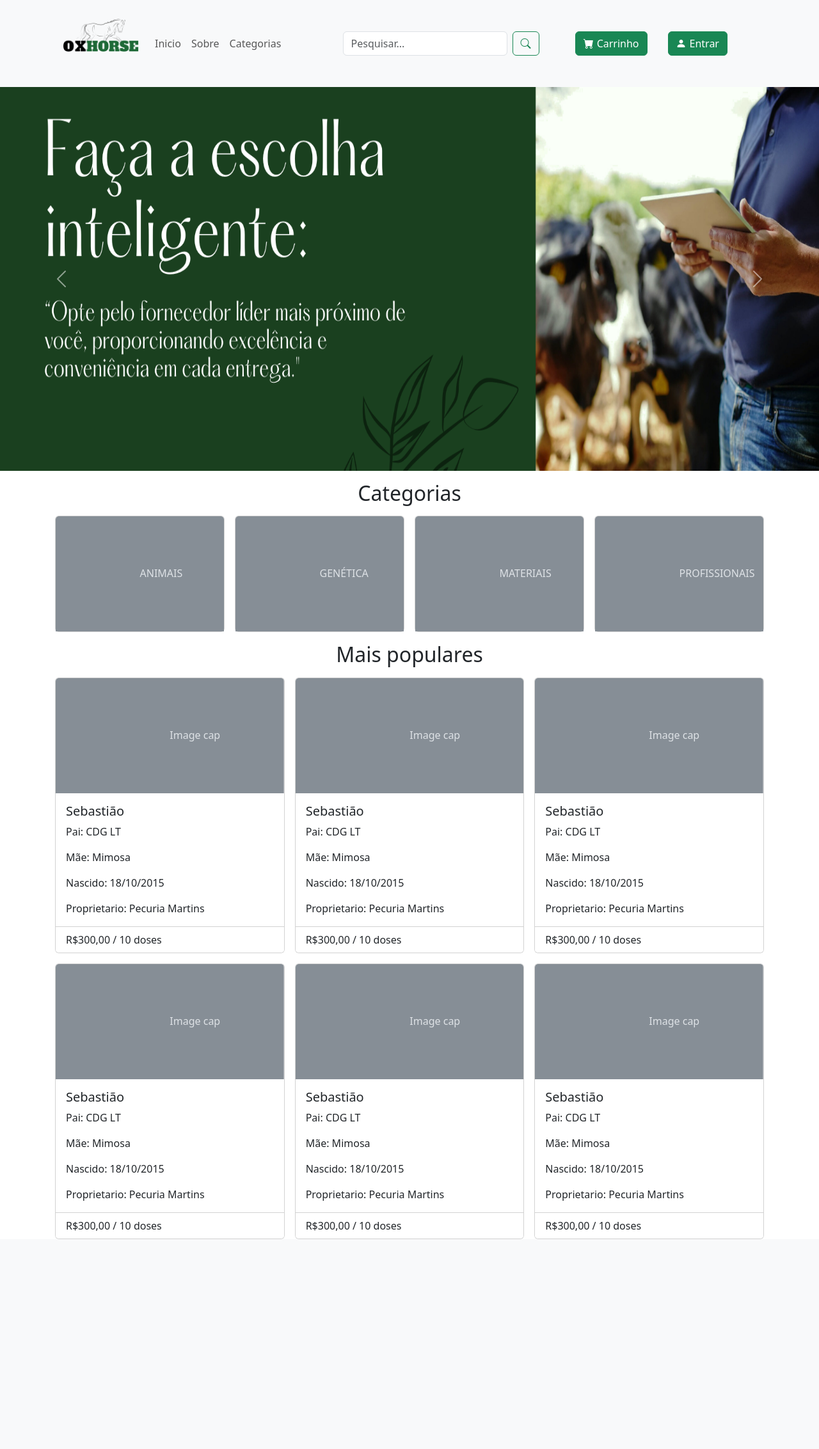
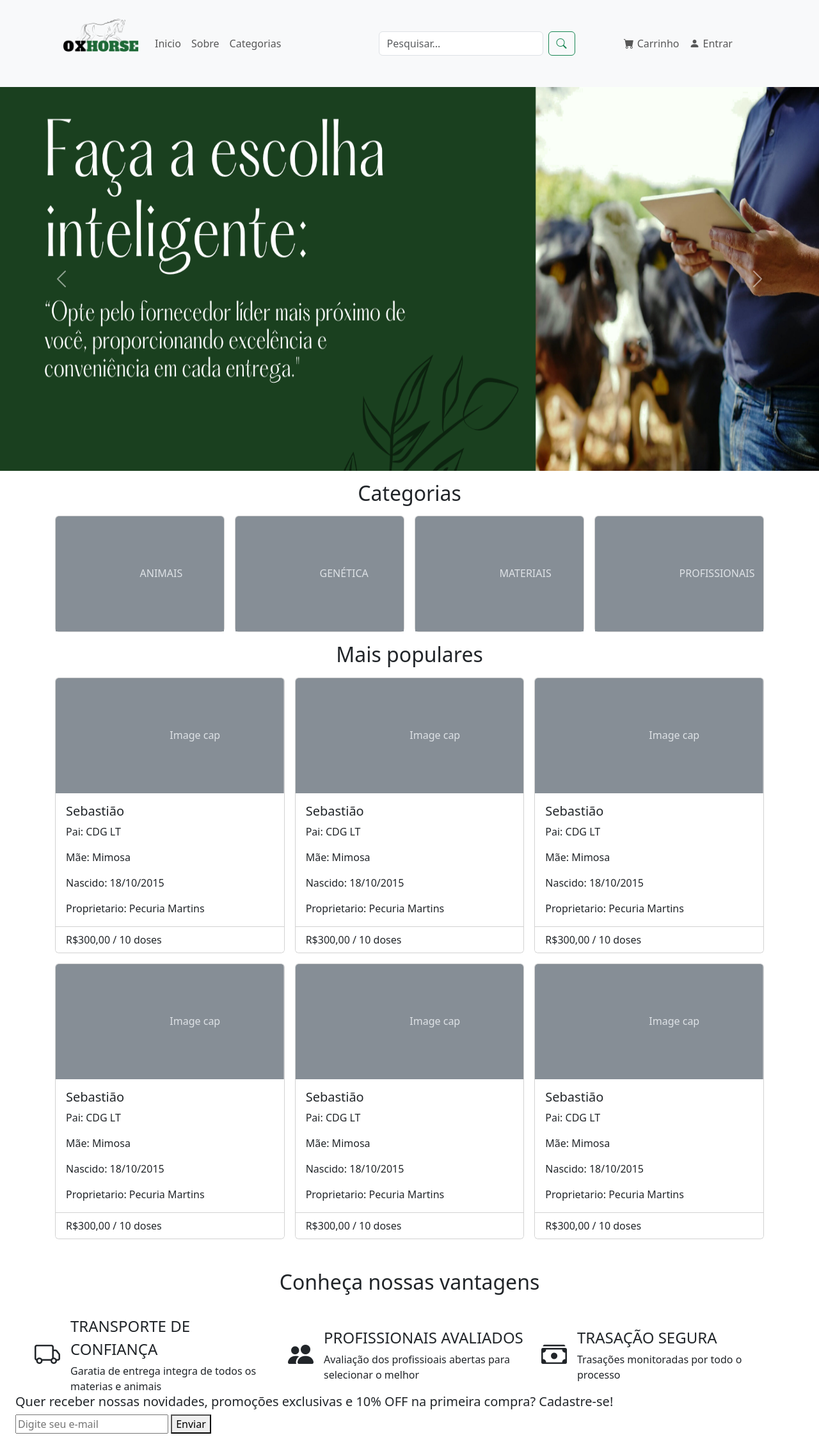
Before and after one commit to wellytonDSP/OxHorse_php, a PHP site: page / in a window 1280 px wide. Shown: the whole page at 64% size. Before the commit the page ends 1937 px from the top, so only its background shows below. Run offline with PHP 8.4, Linux system fonts and the light colour scheme.

Commit message:
add_section

```diff
--- a/css/style.css
+++ b/css/style.css
@@ -5,6 +5,10 @@
 
 .img-banner{
     height: 600px;
+}
+
+.divs-vantagens {
+    width: 380px;
 }
 
 /* PAGINA DE LOGIN */
@@ -32,3 +36,10 @@
         height:200px;
     }
 }
+
+
+@media scren and (max-width: 375px){
+    .divs-vantagens{
+        width: 200px;
+    }
+}
--- a/public/index.php
+++ b/public/index.php
@@ -201,6 +201,44 @@ require_once("../templates/header.php");
                 </div>
             </div>
         </div>
+
+        <section class="p-4">
+            <h2 class="text-center p-4">
+                Conheça nossas vantagens
+            </h2>
+            <div class="d-flex flex-column flex-lg-row align-items-center gap-3 justify-content-center px-3">
+                <div class="divs-vantagens d-flex align-items-center">
+                    <div><i class="bi bi-truck fs-1"></i></div>
+                    <div class=" flex-column">
+                        <div class="ms-3 mb-1 fs-4">TRANSPORTE DE CONFIANÇA</div>
+                        <div class="ms-3 fs-6">Garatia de entrega integra de todos os materias e animais</div>
+                    </div>
+                </div>
+                <div class="divs-vantagens d-flex align-items-center">
+                    <div><i class="bi bi-people-fill fs-1"></i></div>
+                    <div>
+                        <div class="ms-3 mb-1 fs-4">PROFISSIONAIS AVALIADOS</div>
+                        <div class="ms-3 fs-6">Avaliação dos profissioais abertas para selecionar o melhor</div>
+                    </div>
+                </div>
+                <div class="divs-vantagens d-flex align-items-center">
+                    <div><i class="bi bi-cash-stack fs-1"></i></div>
+                    <div>
+                        <div class="ms-3 mb-1 fs-4">TRASAÇÃO SEGURA</div>
+                        <div class="ms-3 fs-6">Trasações monitoradas por todo o processo</div>
+                    </div>
+                </div>
+            </div>
+
+            <form>
+                <h5>Quer receber nossas novidades, promoções exclusivas e 10% OFF na primeira compra? Cadastre-se!</h5>
+                <div>
+                    <input type="email" placeholder="Digite seu e-mail" aria-label="Digite seu e-mail"
+                        aria-describedby="button-addon2" />
+                    <button type="button" id="button-addon2">Enviar</button>
+                </div>
+            </form>
+        </section>
 </main>
 <?php
 require_once("../templates/footer.php");
--- a/templates/header.php
+++ b/templates/header.php
@@ -51,11 +51,13 @@ include_once("../config/process.php");
                         <button class="btn btn-outline-success" type="submit"><i class="bi bi-search"></i></button>
                     </form>
                     <ul class="navbar-nav ml-2 mb-2 mb-lg-0" style="margin-right: 45px;">
-                        <li class="d-flex nav-item">
-                            <button class="btn btn-success mx-3" href="../public/carrinho.php"><i class="bi bi-cart-fill" style="margin-right: 5px;"></i>Carrinho</a>
+                        <li class="nav-item">
+                            <a class="nav-link" href="../public/login.php"><i class="bi bi-cart-fill"
+                                    style="margin-right: 5px;"></i>Carrinho</a>
                         </li>
                         <li class="nav-item">
-                            <button class="btn btn-success mx-3" href="../public/login.php"><i class="bi bi-person-fill" style="margin-right: 5px;"></i>Entrar</a>
+                            <a class="nav-link" href="../public/login.php"><i class="bi bi-person-fill"
+                                    style="margin-right: 5px;"></i>Entrar</a>
                         </li>
                     </ul>
                 </div>
```
Lines whose indentation alone changed are shown as unchanged.
